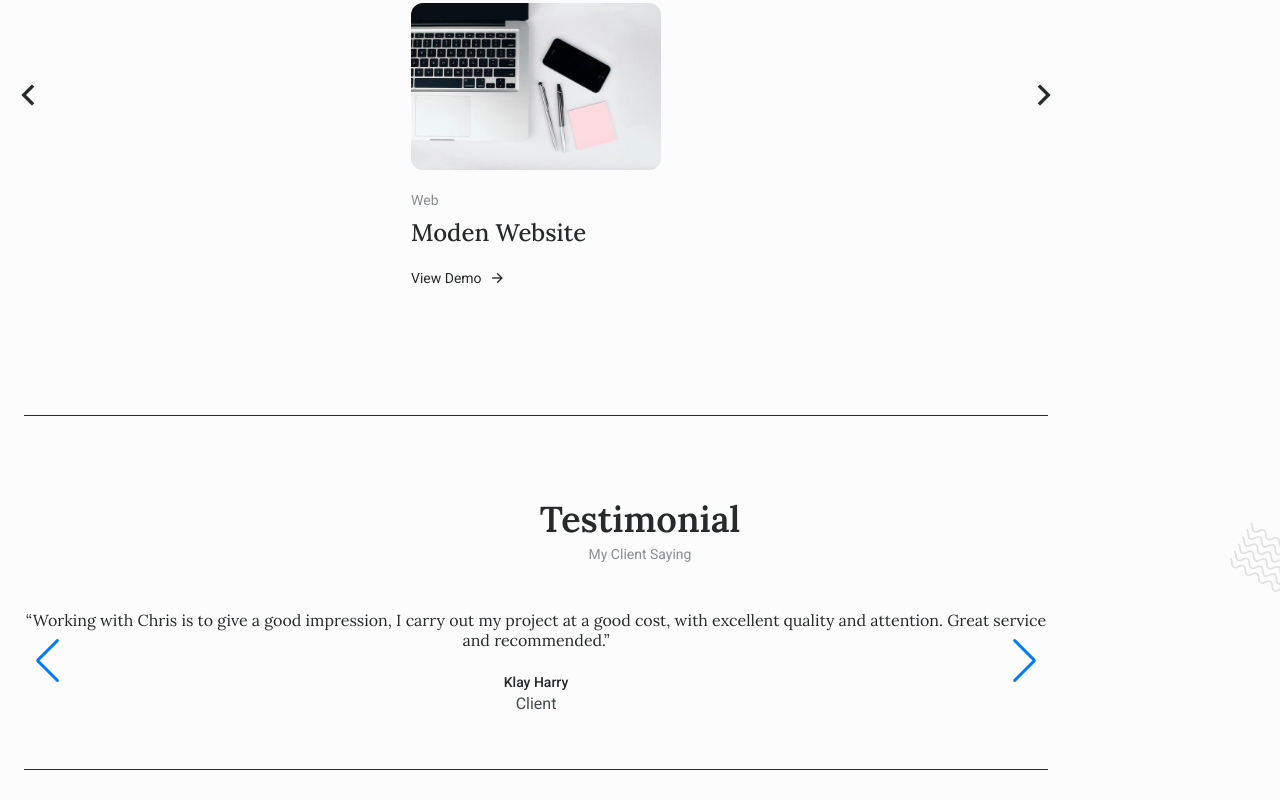
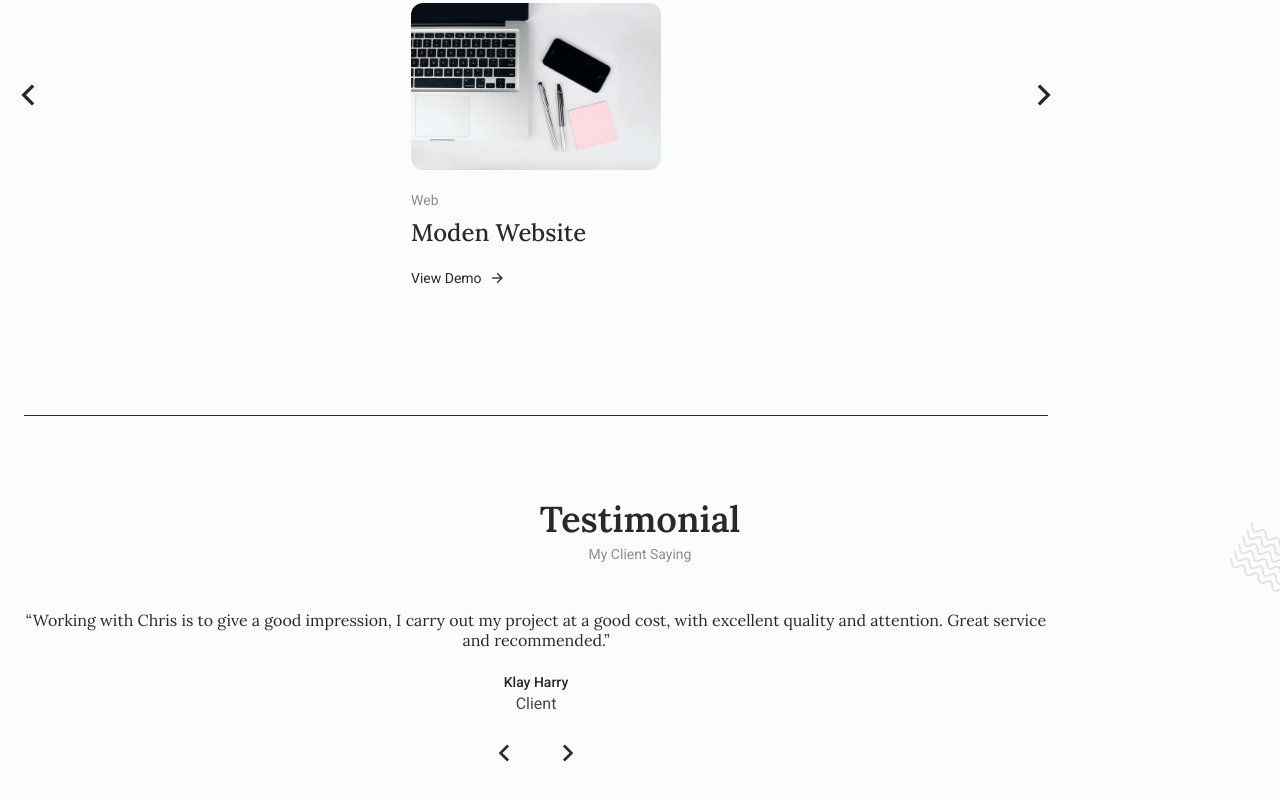
Before and after one commit to FJ9019/New-Portfolio-01, a plain HTML site: page index.html in a window 1280 px wide. Shown: the part 4959-5759 px from the top of the page. Drawn offline with nearby package versions, Linux system fonts and the light colour scheme.

Commit message:
Testimonial CSS

```diff
--- a/css/styles.css
+++ b/css/styles.css
@@ -672,9 +672,41 @@ body.dark-theme {
   right: -1.5rem;
   opacity: .1;
 }
-/* Swiper class */
 
 
+/* Swiper class */
+.testimonial__container
+.swiper-slide {
+  margin-bottom: 4rem;
+}
+
+.testimonial__container .swiper-button-prev::after,
+.testimonial__container .swiper-button-next::after {
+  content: '';
+}
+
+.testimonial__container .swiper-button-prev,
+.testimonial__container .swiper-button-next {
+  font-size: 2rem;
+  color: var(--title-color);
+  width: initial;
+  height: initial;
+  top: initial;
+  bottom: .5rem;
+}
+
+.testimonial__container .swiper-button-prev {
+  left: calc(50% - 3rem);
+}
+
+.testimonial__container .swiper-button-next {
+  right: calc(50% - 3rem);
+}
+
+.testimonial__container .swiper-button-disabled {
+  opacity: initial;
+  color: var(--text-color-light);
+}
 /*=============== CONTACT ===============*/
 
 
--- a/index.html
+++ b/index.html
@@ -587,8 +587,13 @@
                         </div>
 
                         <!-- Swiper Arrows -->
-                        <div class="swiper-button-next"></div>
-                        <div class="swiper-button-prev"></div>
+                        <div class="swiper-button-next">
+                            <i class="ri-arrow-right-s-line"></i>
+                        </div>
+
+                        <div class="swiper-button-prev">
+                            <i class="ri-arrow-left-s-line"></i>
+                        </div>
                     </div>
                 </div>
 
--- a/js/script.js
+++ b/js/script.js
@@ -53,6 +53,7 @@ let swiperProjects = new Swiper(".projects__container", {
       },
 });
 
+
 /*===== Swiper Testimonial =====*/
 let swiperTestimonial = new Swiper(".testimonial__container", {
     grabCursor: true,
```
